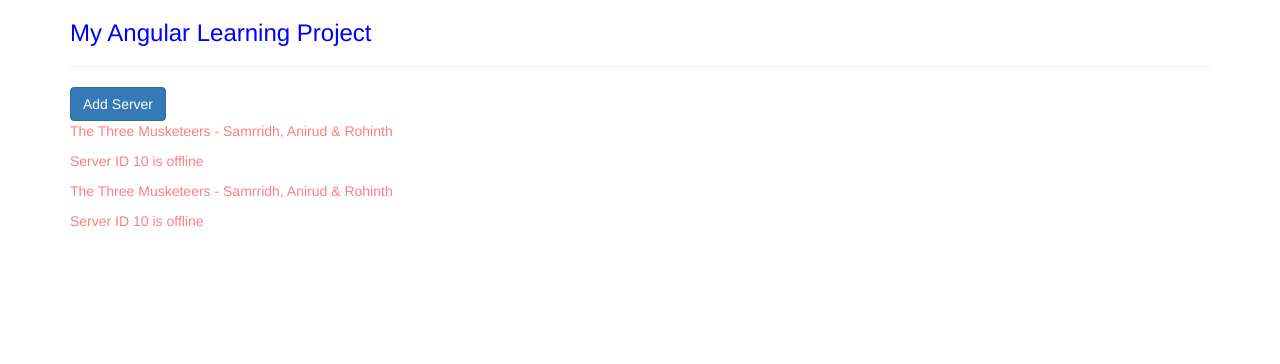
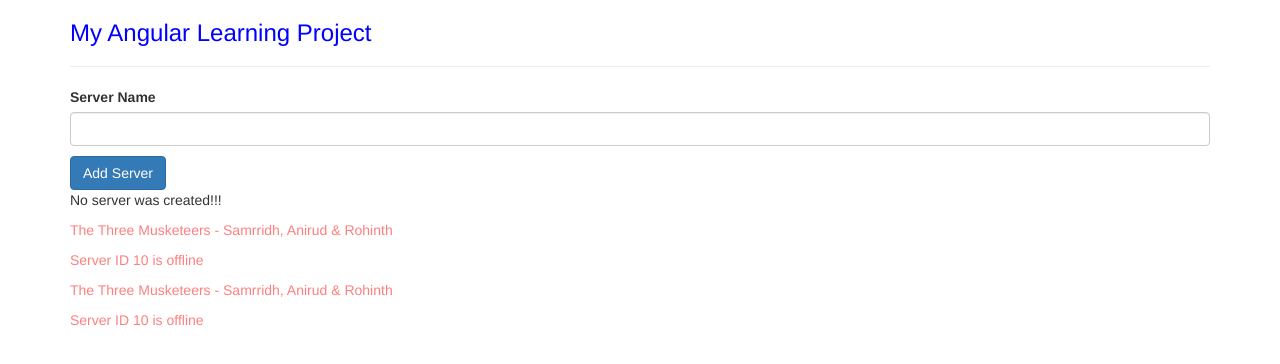
Before and after one commit to phantom-mayavi/my-angular-app, an Angular app: page / in a window 1280 px wide. Shown: the top 364 px of the page. Built offline with nearby package versions, Linux system fonts and the light colour scheme.

Commit message:
event binding

```diff
--- a/src/app/servers/servers.component.html
+++ b/src/app/servers/servers.component.html
@@ -1,7 +1,16 @@
+<label>Server Name</label>
+<input type="text"
+  class="form-control"
+  (input)="onUpdateServerName($event)">
+<p> {{ serverName }}</p>
 <button
   class="btn btn-primary"
-  [disabled]="!allowNewServer">
+  [disabled]="!allowNewServer"
+  (click)="onCreateServer()">
   Add Server
 </button>
+<!--<p [innerText]="getAllowNewServer()"></p>-->
+<p>{{ serverCreationStatus }}</p>
+
 <app-server></app-server>
 <app-server></app-server>
--- a/src/app/servers/servers.component.ts
+++ b/src/app/servers/servers.component.ts
@@ -15,13 +15,30 @@
 })
 export class ServersComponent implements OnInit {
   allowNewServer:boolean = false;
+  serverCreationStatus = 'No server was created!!!';
+  serverName:string = '';
+
   constructor() {
     setTimeout(() => {
       this.allowNewServer = true;
     }, 3000);
   }
 
+  getAllowNewServer() {
+    return this.allowNewServer;
+  }
+
   ngOnInit() {
   }
 
+  onCreateServer() {
+    this.serverCreationStatus = 'Server was created!!!';
+    console.log("Hello");
+  }
+
+  onUpdateServerName(event:Event) {
+    this.serverName = (<HTMLInputElement>event.target).value;
+    //console.log(event);
+  }
+
 }
```
